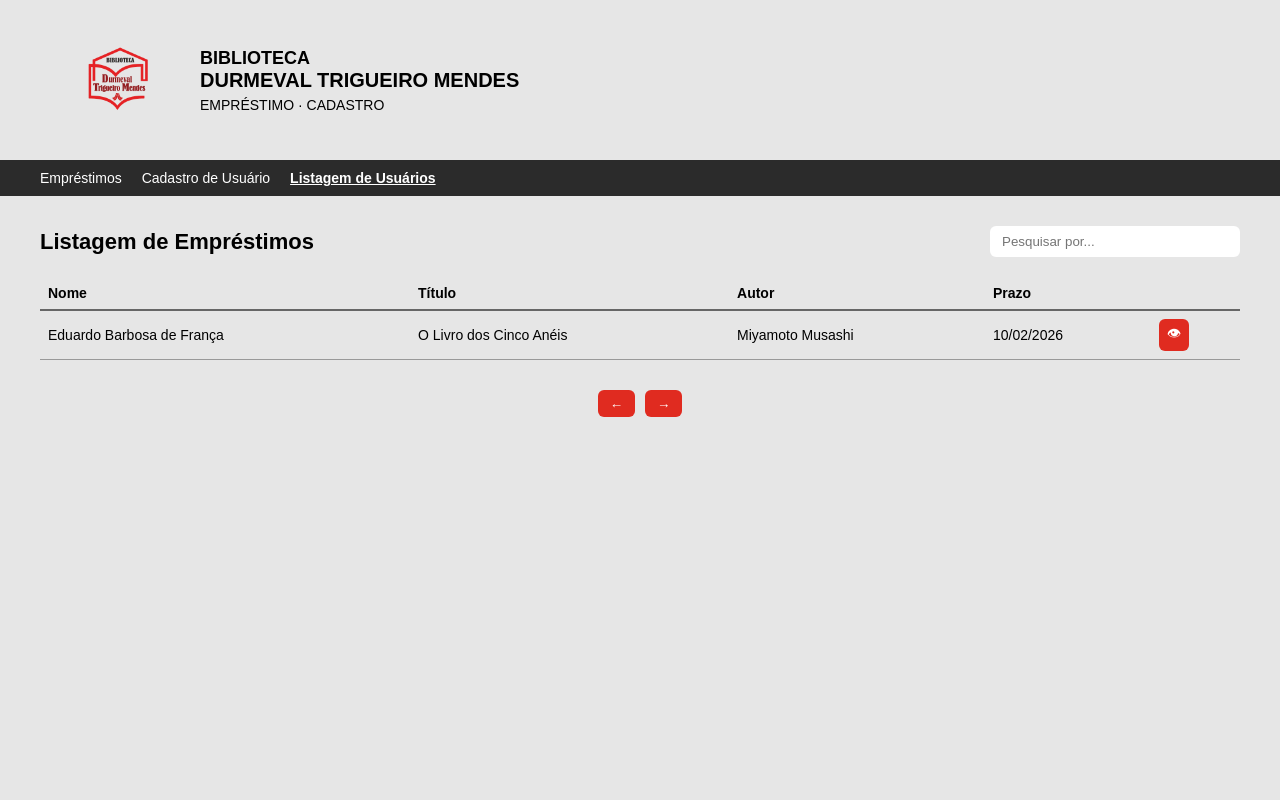
After one commit to iago-silves/empretismo-livros-fcja, a Flask app: template app/templates/listagem_emprestimos.html in a window 1280 px wide. The commit adds this page. Run offline with Flask 3, Linux system fonts and the light colour scheme; the template is opened without the code that fills it, so the values that code supplies are empty.

Commit message:
feat (templates): Implementa telas de listagem e cadastro de empréstimo e usuário.

```diff
--- a/app/static/css/style.css
+++ b/app/static/css/style.css
@@ -10,7 +10,7 @@ body {
     min-height: 100vh;
 }
 
-/*Header*/
+/*Cabeçalho*/
 
 .header {
     display: flex;
@@ -108,3 +108,335 @@ body {
     color: white;
     text-decoration: underline;
 }
+
+/*Barra de Navegação*/
+
+.navbar {
+    background-color: #2b2b2b;
+    display: flex;
+    gap: 20px;
+    padding: 10px 40px;
+}
+
+.navbar a {
+    color: white;
+    text-decoration: none;
+    font-size: 14px;
+}
+
+.navbar a.active {
+    font-weight: bold;
+    text-decoration: underline;
+}
+
+/*Conteúdo*/
+
+.content {
+    padding: 30px 40px;
+}
+
+.page-header {
+    display: flex;
+    justify-content: space-between;
+    align-items: center;
+    margin-bottom: 20px;
+}
+
+.page-header h2 {
+    font-size: 22px;
+}
+
+.search-input {
+    padding: 8px 12px;
+    border-radius: 6px;
+    border: none;
+    width: 250px;
+}
+
+/*Tabela*/
+
+.data-table {
+    width: 100%;
+    border-collapse: collapse;
+    font-size: 14px;
+}
+
+.data-table th {
+    text-align: left;
+    border-bottom: 2px solid #666;
+    padding: 8px;
+}
+
+.data-table td {
+    border-bottom: 1px solid #999;
+    padding: 8px;
+}
+
+.action-btn {
+    background-color: #e02b20;
+    color: white;
+    border: none;
+    padding: 6px 10px;
+    border-radius: 6px;
+    cursor: pointer;
+    font-size: 12px;
+}
+
+.action-btn:hover {
+    background-color: #c9251c;
+}
+
+/*Paginação*/
+
+.pagination {
+    display: flex;
+    justify-content: center;
+    gap: 10px;
+    margin-top: 30px;
+}
+
+.pagination button {
+    background-color: #e02b20;
+    color: white;
+    border: none;
+    padding: 6px 12px;
+    border-radius: 6px;
+    cursor: pointer;
+}
+
+/*Botão de Detalhes*/
+
+.details-btn {
+    background-color: #e02b20;
+    border: none;
+    color: white;
+    border-radius: 6px;
+    cursor: pointer;
+    padding: 4px 8px;
+    font-size: 14px;
+}
+
+.details-btn:hover {
+    background-color: #c9251c;
+}
+
+/*Modal*/
+
+.modal {
+    display: none;
+    position: fixed;
+    inset: 0;
+    background-color: rgba(0, 0, 0, 0.35);
+    justify-content: center;
+    align-items: center;
+    z-index: 999;
+}
+
+.modal-large {
+    width: 90%;
+    max-width: 1100px;
+}
+
+.modal-content {
+    background: white;
+    padding: 25px 30px;
+    border-radius: 8px;
+    box-shadow: 0 0 12px rgba(0,0,0,0.25);
+}
+
+.modal-header {
+    display: flex;
+    justify-content: space-between;
+    align-items: center;
+    margin-bottom: 10px;
+}
+
+.exit-btn {
+    background-color: #d93025;
+    color: white;
+    border: none;
+    padding: 6px 14px;
+    border-radius: 6px;
+    cursor: pointer;
+    font-size: 14px;
+}
+
+.exit-btn:hover {
+    background-color: #b71c1c;
+}
+
+.form-grid {
+    display: grid;
+    grid-template-columns: repeat(2, 1fr);
+    gap: 12px 18px;
+    margin: 10px 0;
+}
+
+.form-group {
+    display: flex;
+    flex-direction: column;
+}
+
+.form-group.small {
+    max-width: 180px;
+}
+
+.form-group label {
+    font-size: 13px;
+    margin-bottom: 3px;
+}
+
+.form-group input,
+.form-group textarea {
+    padding: 6px;
+    border: 1px solid #ccc;
+    border-radius: 4px;
+    font-size: 14px;
+    background-color: #f8f8f8;
+}
+
+textarea {
+    resize: none;
+}
+
+hr {
+    margin: 15px 0;
+}
+
+.prazo {
+    margin-top: 10px;
+    max-width: 200px;
+}
+
+/*Container de Novo Usuário*/
+
+.page-container {
+    padding: 25px 35px;
+}
+
+/*Topo*/
+
+.page-header {
+    display: flex;
+    justify-content: space-between;
+    align-items: center;
+}
+
+.page-header h1 {
+    font-size: 28px;
+    font-weight: 500;
+}
+
+/*Botões*/
+
+.header-buttons {
+    display: flex;
+    gap: 10px;
+}
+
+.btn-cancelar {
+    background-color: #4a1b17;
+    color: white;
+    border: none;
+    padding: 6px 14px;
+    border-radius: 6px;
+    cursor: pointer;
+}
+
+.btn-salvar {
+    background-color: #d93025;
+    color: white;
+    border: none;
+    padding: 6px 14px;
+    border-radius: 6px;
+    cursor: pointer;
+}
+
+.btn-salvar:hover {
+    background-color: #b71c1c;
+}
+
+/*Seção*/
+
+.section-title {
+    margin-top: 20px;
+}
+
+.section-title h2 {
+    font-size: 16px;
+    font-weight: 500;
+    margin-bottom: 5px;
+}
+
+.section-line {
+    height: 1px;
+    background-color: black;
+    width: 100%;
+}
+
+/*Formulário*/
+
+.form-usuario {
+    margin-top: 20px;
+}
+
+.form-row {
+    display: flex;
+    gap: 20px;
+    margin-bottom: 18px;
+}
+
+.form-group {
+    display: flex;
+    flex-direction: column;
+    min-width: 180px;
+}
+
+.form-group.large {
+    flex: 1;
+}
+
+.form-group.small {
+    max-width: 160px;
+}
+
+.form-group label {
+    font-size: 13px;
+    margin-bottom: 4px;
+}
+
+.form-group input {
+    height: 32px;
+    padding: 4px 6px;
+    border: 1px solid #ccc;
+    border-radius: 4px;
+}
+
+/*Tamanho Extra*/
+
+.form-group.medium {
+    flex: 1;
+    min-width: 180px;
+}
+
+/*Área de Texto*/
+
+.textarea-group {
+    margin-top: 5px;
+}
+
+.textarea-group textarea {
+    width: 100%;
+    height: 140px;
+    resize: none;
+    padding: 8px;
+    border: 1px solid #ccc;
+    border-radius: 4px;
+}
+
+/*Prazo*/
+
+.prazo-group {
+    margin-top: 10px;
+    max-width: 200px;
+}
--- /dev/null
+++ b/app/templates/base.html
@@ -0,0 +1,34 @@
+<!doctype html>
+<html lang="pt-BR">
+  <head>
+    <meta charset="UTF-8" />
+    <title>{% block title %}Biblioteca{% endblock %}</title>
+    <link
+      rel="stylesheet"
+      href="{{ url_for('static', filename='css/style.css') }}"
+    />
+  </head>
+  <body>
+    <header class="header">
+      <img
+        src="{{ url_for('static', filename='img/logo.png') }}"
+        alt="Logo"
+        class="logo"
+      />
+
+      <div class="header-text">
+        <h1>BIBLIOTECA</h1>
+        <h2>DURMEVAL TRIGUEIRO MENDES</h2>
+        <p>EMPRÉSTIMO · CADASTRO</p>
+      </div>
+    </header>
+
+    <nav class="navbar">
+      <a href="#">Empréstimos</a>
+      <a href="#">Cadastro de Usuário</a>
+      <a href="#" class="active">Listagem de Usuários</a>
+    </nav>
+
+    <main class="content">{% block content %}{% endblock %}</main>
+  </body>
+</html>
--- /dev/null
+++ b/app/templates/listagem_emprestimos.html
@@ -0,0 +1,160 @@
+{% extends "base.html" %} {% block title %}Listagem de Empréstimos{% endblock %}
+{% block content %}
+
+<div class="page-header">
+  <h2>Listagem de Empréstimos</h2>
+
+  <input type="text" placeholder="Pesquisar por..." class="search-input" />
+</div>
+
+<table class="data-table">
+  <thead>
+    <tr>
+      <th>Nome</th>
+      <th>Título</th>
+      <th>Autor</th>
+      <th>Prazo</th>
+      <th></th>
+    </tr>
+  </thead>
+  <tbody>
+    <!--Exemplo -->
+    <tr>
+      <td>Eduardo Barbosa de França</td>
+      <td>O Livro dos Cinco Anéis</td>
+      <td>Miyamoto Musashi</td>
+      <td>10/02/2026</td>
+      <td>
+        <button class="details-btn" onclick="openModal()">👁</button>
+      </td>
+    </tr>
+
+    {# {% for emprestimo in emprestimos %}
+    <tr>
+      <td>{{ emprestimo.usuario.nome }}</td>
+      <td>{{ emprestimo.livro.titulo }}</td>
+      <td>{{ emprestimo.livro.autor }}</td>
+      <td>{{ emprestimo.prazo }}</td>
+      <td>
+        <button class="details-btn" onclick="openModal({{ emprestimo.id }})">
+          👁
+        </button>
+      </td>
+    </tr>
+    {% endfor %} #}
+  </tbody>
+</table>
+
+<div class="pagination">
+  <button>&larr;</button>
+  <button>&rarr;</button>
+</div>
+
+<!--Modal-->
+
+<div id="modal" class="modal">
+  <div class="modal-content modal-large">
+    <div class="modal-header">
+      <h2>Detalhes do Empréstimo</h2>
+      <button class="exit-btn" onclick="closeModal()">Sair</button>
+    </div>
+
+    <h3>Dados</h3>
+
+    <div class="form-grid">
+      <div class="form-group">
+        <label>Nome Completo</label>
+        <input type="text" value="Eduardo Barbosa de França" readonly />
+      </div>
+
+      <div class="form-group">
+        <label>E-mail</label>
+        <input type="text" value="exemplo@gmail.com" readonly />
+      </div>
+
+      <div class="form-group">
+        <label>Telefone</label>
+        <input type="text" value="(83) 12345-6789" readonly />
+      </div>
+
+      <div class="form-group">
+        <label>Endereço</label>
+        <input type="text" value="Rua Nelly Pessoa de Lima, 82" readonly />
+      </div>
+
+      <div class="form-group small">
+        <label>Tipo</label>
+        <input type="text" value="Executivo" readonly />
+      </div>
+
+      <div class="form-group small">
+        <label>Setor</label>
+        <input type="text" value="R.H" readonly />
+      </div>
+    </div>
+
+    <hr />
+
+    <div class="form-grid">
+      <div class="form-group">
+        <label>Título</label>
+        <input type="text" value="O Livro dos Cinco Anéis" readonly />
+      </div>
+
+      <div class="form-group">
+        <label>Autor</label>
+        <input type="text" value="Miyamoto Musashi" readonly />
+      </div>
+
+      <div class="form-group small">
+        <label>Edição</label>
+        <input type="text" value="1ª" readonly />
+      </div>
+
+      <div class="form-group">
+        <label>Editora</label>
+        <input type="text" value="Jardim dos Livros" readonly />
+      </div>
+
+      <div class="form-group small">
+        <label>Local</label>
+        <input type="text" value="Caixa A3" readonly />
+      </div>
+
+      <div class="form-group small">
+        <label>Origem</label>
+        <input type="text" value="Doação" readonly />
+      </div>
+
+      <div class="form-group small">
+        <label>Ano</label>
+        <input type="text" value="2010" readonly />
+      </div>
+    </div>
+
+    <div class="form-group">
+      <label>Observação</label>
+      <textarea rows="6" readonly>
+fgsdasdfhgaidfbgaildufuhbilaudfbhliadfbhkliadfghiluadfghugadfkuhglaudfghiluadfghiugadfi
+            </textarea
+      >
+    </div>
+
+    <div class="form-group prazo">
+      <label>Definir Prazo Devolução</label>
+      <input type="text" value="10/02/2026" readonly />
+    </div>
+  </div>
+</div>
+
+<script>
+  function openModal() {
+    document.getElementById("modal").style.display = "flex";
+  }
+
+  function closeModal() {
+    document.getElementById("modal").style.display = "none";
+  }
+</script>
+
+{% endblock %}
--- a/app/templates/login.html
+++ b/app/templates/login.html
@@ -38,8 +38,6 @@
 
           <button type="submit">Entrar</button>
         </form>
-
-        <a href="#" class="register-link">Cadastre-se</a>
       </div>
     </main>
   </body>
```
Also changed, not shown: app/templates/listagem_usuarios.html (added, +48 -0 lines), app/templates/novo_emprestimo.html (added, +74 -0 lines), app/templates/novo_usuário.html (added, +55 -0 lines).
